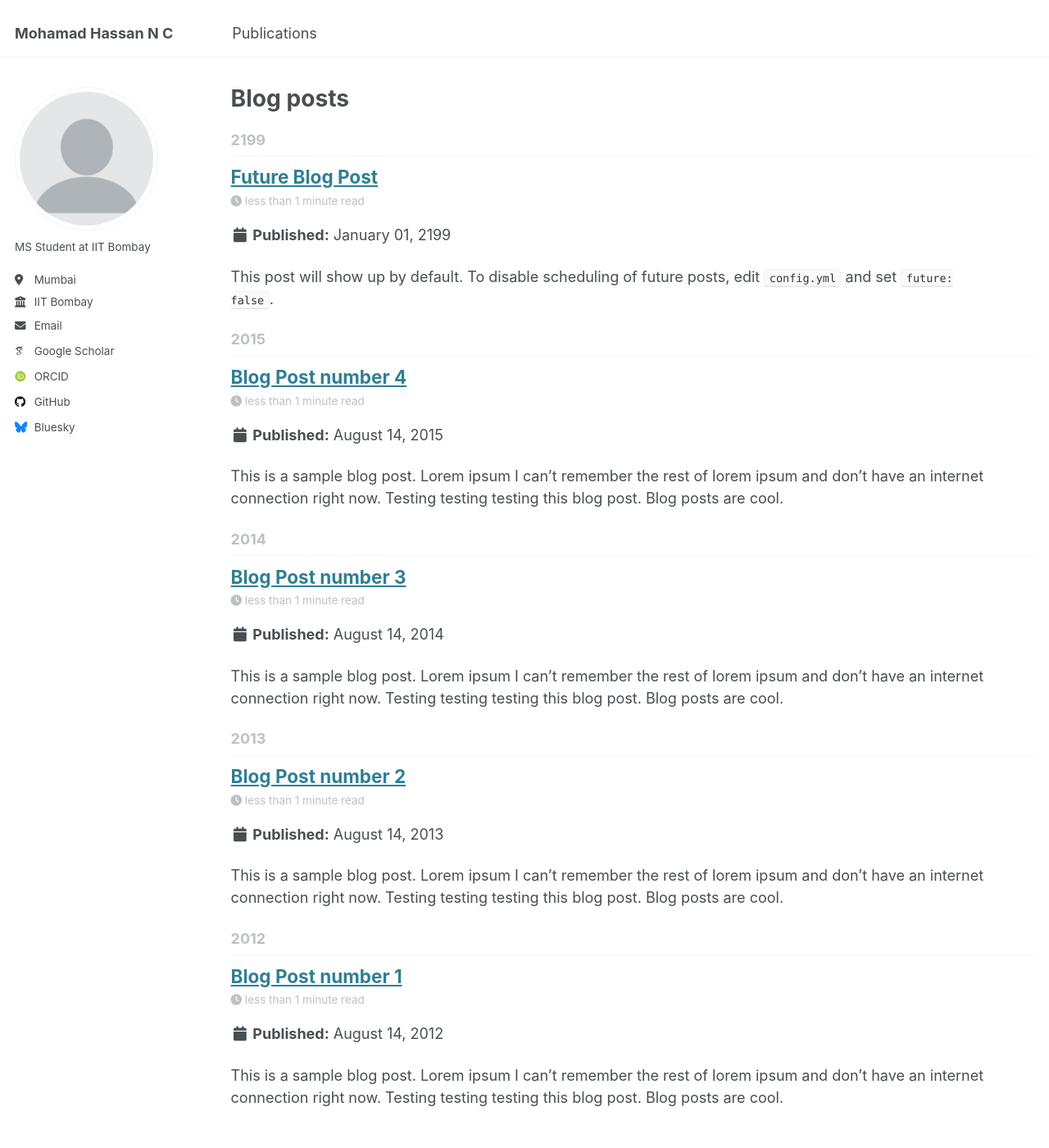
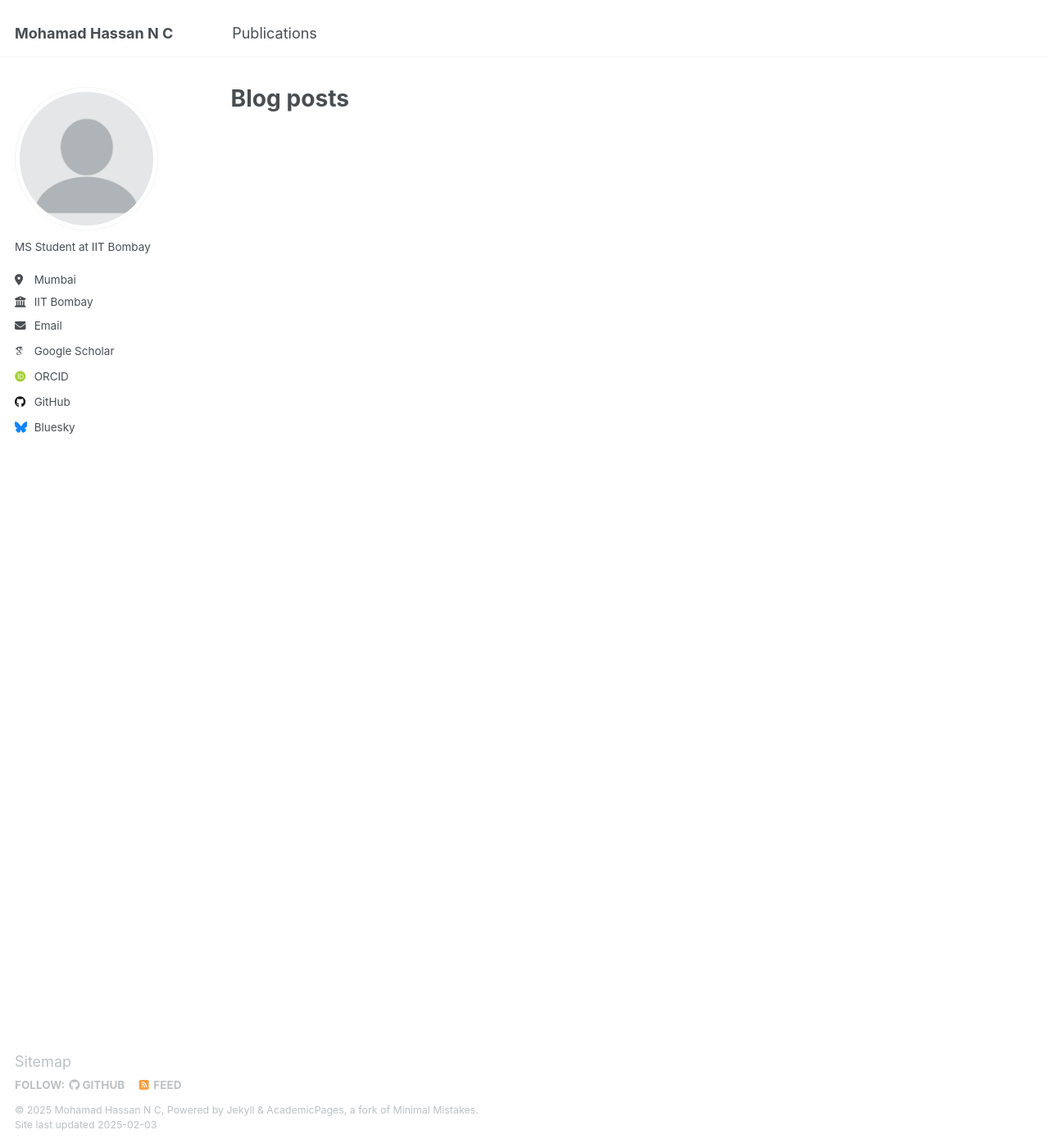
Before and after one commit to has97/has97.github.io, a Jekyll site: the page built from _pages/year-archive.html, in a window 1280 px wide and 1400 px high. Shown: the whole window at 82% size. Built offline with Jekyll 4.4.1, drawn with Linux system fonts in a browser that asks for light colours; some web fonts are replaced.

Commit message:
first edit

```diff
--- a/_config.yml
+++ b/_config.yml
@@ -45,7 +45,7 @@ author:
   bitbucket        : # Username - Update with your username on the site
   codepen          : # Username
   dribbble         : # Username
-  github           : "academicpages"
+  github           : "has97"
   kaggle           : # Username
   stackoverflow    : # User number or user number and name (i.e., use "1" or "1/jeff-atwood")
 
@@ -214,16 +214,16 @@ kramdown:
 # These settings control the types of collections used by the template
 collections:
   teaching:
-    output: false
+    output: true
     permalink: /:collection/:path/
   publications:
     output: true
     permalink: /:collection/:path/
   portfolio:
-    output: false
+    output: true
     permalink: /:collection/:path/
   talks:
-    output: false
+    output: true
     permalink: /:collection/:path/
 
 
--- a/_posts/2012-08-14-blog-post-1.md
+++ /dev/null
@@ -1,20 +0,0 @@
----
-title: 'Blog Post number 1'
-date: 2012-08-14
-permalink: /posts/2012/08/blog-post-1/
-tags:
-  - cool posts
-  - category1
-  - category2
----
-
-This is a sample blog post. Lorem ipsum I can't remember the rest of lorem ipsum and don't have an internet connection right now. Testing testing testing this blog post. Blog posts are cool.
-
-Headings are cool
-======
-
-You can have many headings
-======
-
-Aren't headings cool?
-------
--- a/_posts/2013-08-14-blog-post-2.md
+++ /dev/null
@@ -1,20 +0,0 @@
----
-title: 'Blog Post number 2'
-date: 2013-08-14
-permalink: /posts/2013/08/blog-post-2/
-tags:
-  - cool posts
-  - category1
-  - category2
----
-
-This is a sample blog post. Lorem ipsum I can't remember the rest of lorem ipsum and don't have an internet connection right now. Testing testing testing this blog post. Blog posts are cool.
-
-Headings are cool
-======
-
-You can have many headings
-======
-
-Aren't headings cool?
-------
--- a/_posts/2014-08-14-blog-post-3.md
+++ /dev/null
@@ -1,20 +0,0 @@
----
-title: 'Blog Post number 3'
-date: 2014-08-14
-permalink: /posts/2014/08/blog-post-3/
-tags:
-  - cool posts
-  - category1
-  - category2
----
-
-This is a sample blog post. Lorem ipsum I can't remember the rest of lorem ipsum and don't have an internet connection right now. Testing testing testing this blog post. Blog posts are cool.
-
-Headings are cool
-======
-
-You can have many headings
-======
-
-Aren't headings cool?
-------
--- a/_posts/2199-01-01-future-post.md
+++ /dev/null
@@ -1,11 +0,0 @@
----
-title: 'Future Blog Post'
-date: 2199-01-01
-permalink: /posts/2012/08/blog-post-4/
-tags:
-  - cool posts
-  - category1
-  - category2
----
-
-This post will show up by default. To disable scheduling of future posts, edit `config.yml` and set `future: false`.
```
Also changed, not shown: _portfolio/portfolio-1.md (deleted, +0 -7 lines), _portfolio/portfolio-2.html (deleted, +0 -7 lines), _posts/2015-08-14-blog-post-4.md (deleted, +0 -20 lines), _talks/2012-03-01-talk-1.md (deleted, +0 -11 lines), _talks/2013-03-01-tutorial-1.md (deleted, +0 -13 lines), _talks/2014-02-01-talk-2.md (deleted, +0 -13 lines), _talks/2014-03-01-talk-3.md (deleted, +0 -11 lines), _teaching/2014-spring-teaching-1.md (deleted, +0 -20 lines), _teaching/2015-spring-teaching-2.md (deleted, +0 -20 lines).
